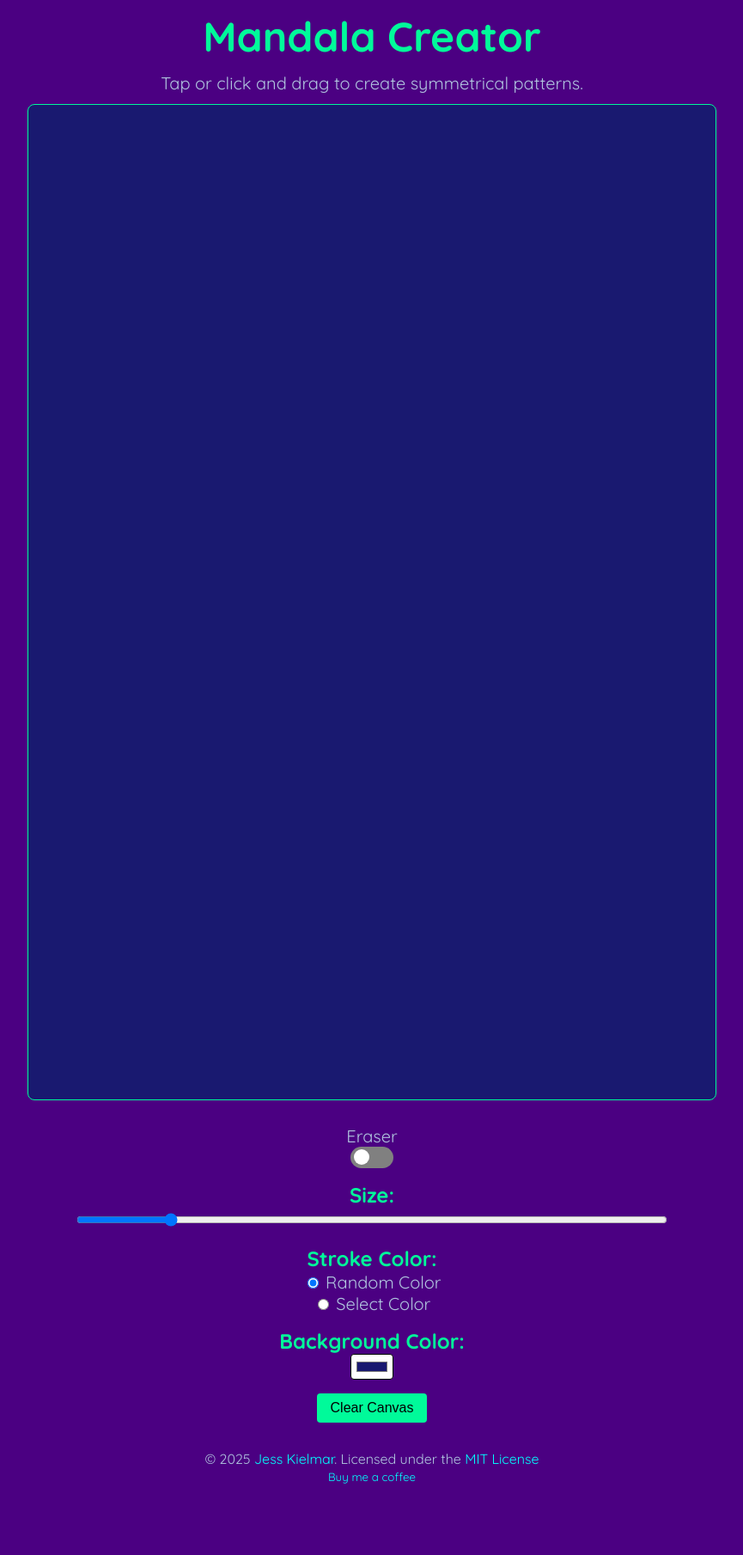
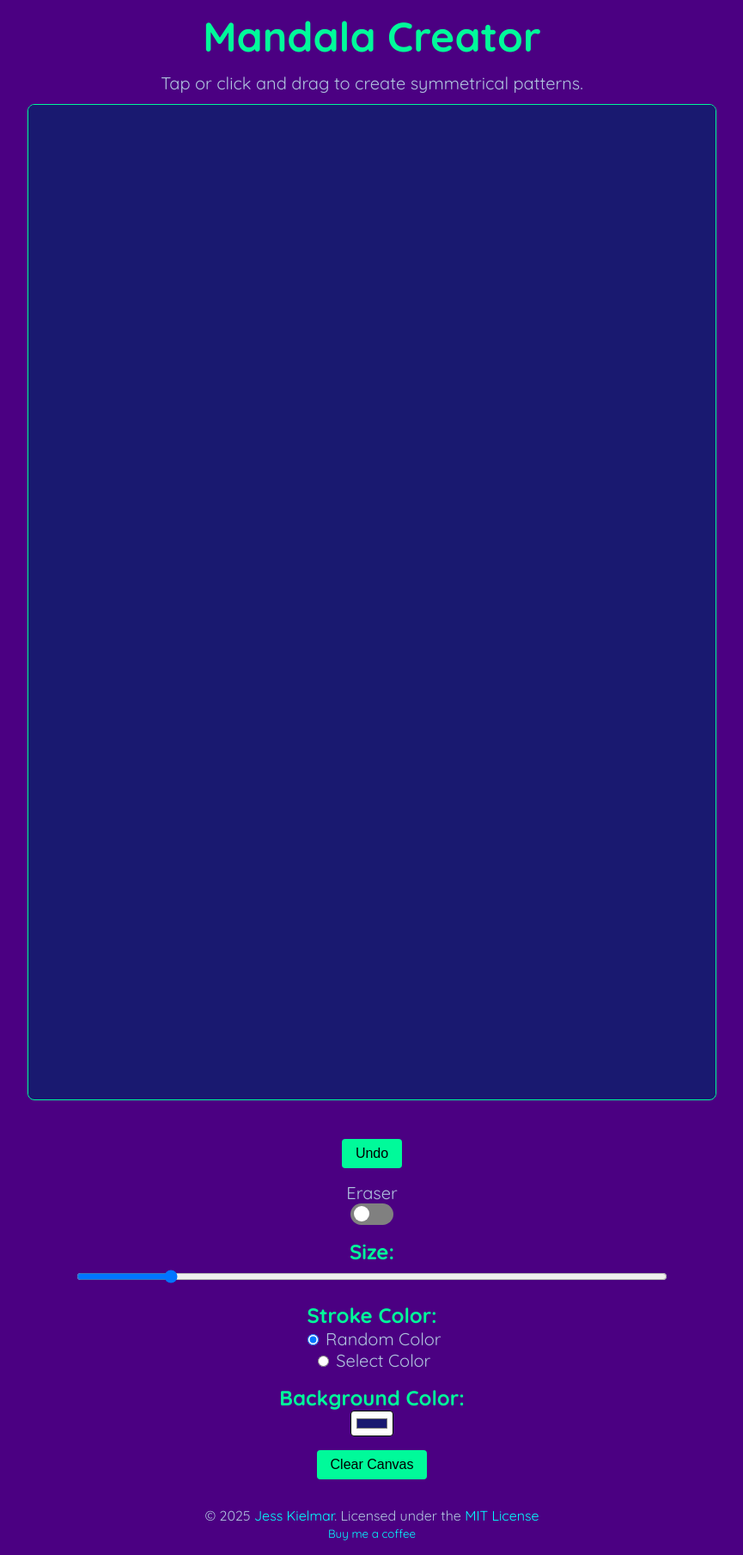
Before and after one commit to kielmarj/kielmarj.github.io, a Jekyll site: the page docs/projects/mandalaCreator/index.html, which Jekyll copies as it is, in a window 1280 px wide. Shown: the whole page at 86% size, without its empty margins (207-1072 px from the left). Built offline with Jekyll 4.4.1, drawn with Linux system fonts in a browser that asks for light colours; nearby versions of some CDN libraries; before the commit the page ends 1743 px from its top, so only the background shows below that.

Commit message:
update docs/projects/mandalaCreator/index.html

```diff
--- a/docs/projects/mandalaCreator/index.html
+++ b/docs/projects/mandalaCreator/index.html
@@ -20,6 +20,7 @@
     <div id="sketch-container"></div>
     <div id="controls-container">
     <div>
+    	<button id="undo-btn">Undo</button>
       <label for="eraser-toggle">Eraser</label>
       <label class="switch">
       <input type="checkbox" id="eraser-toggle">
```
